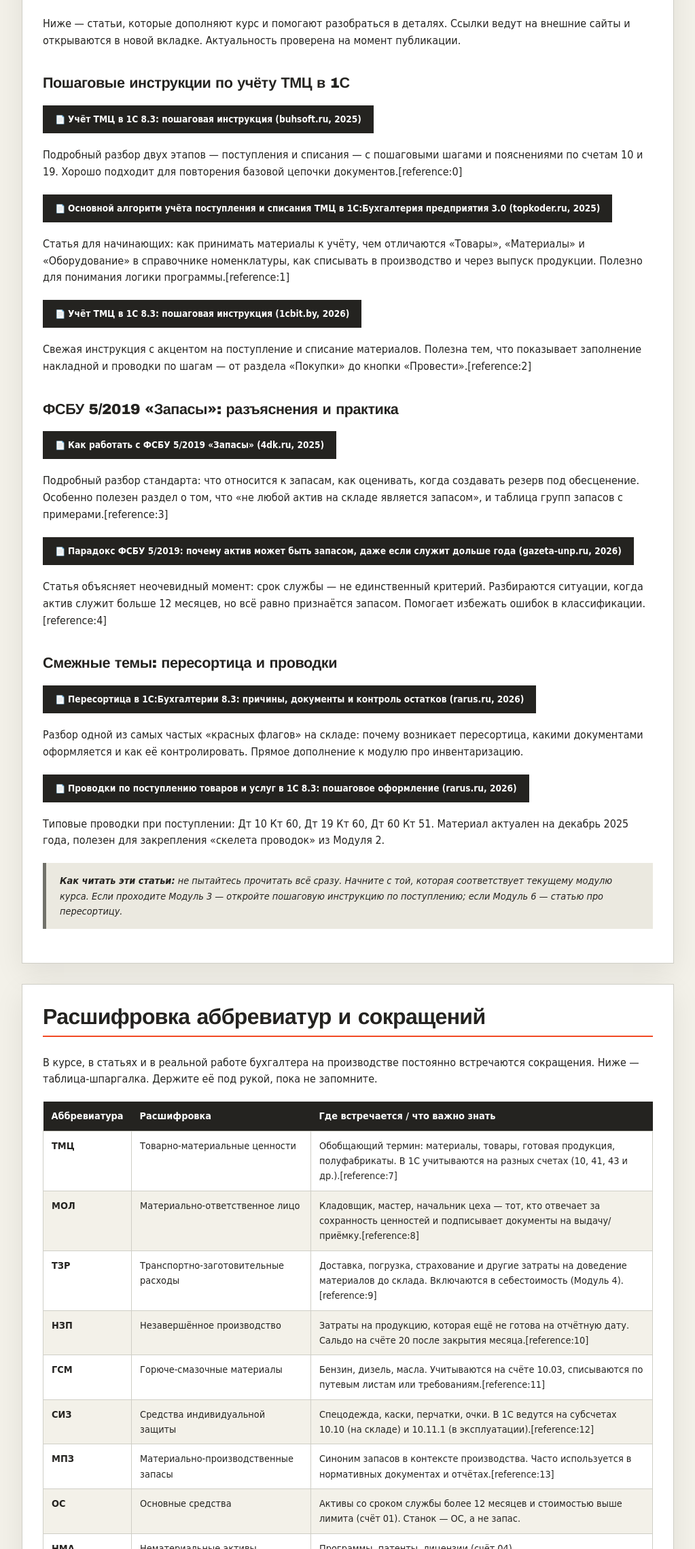
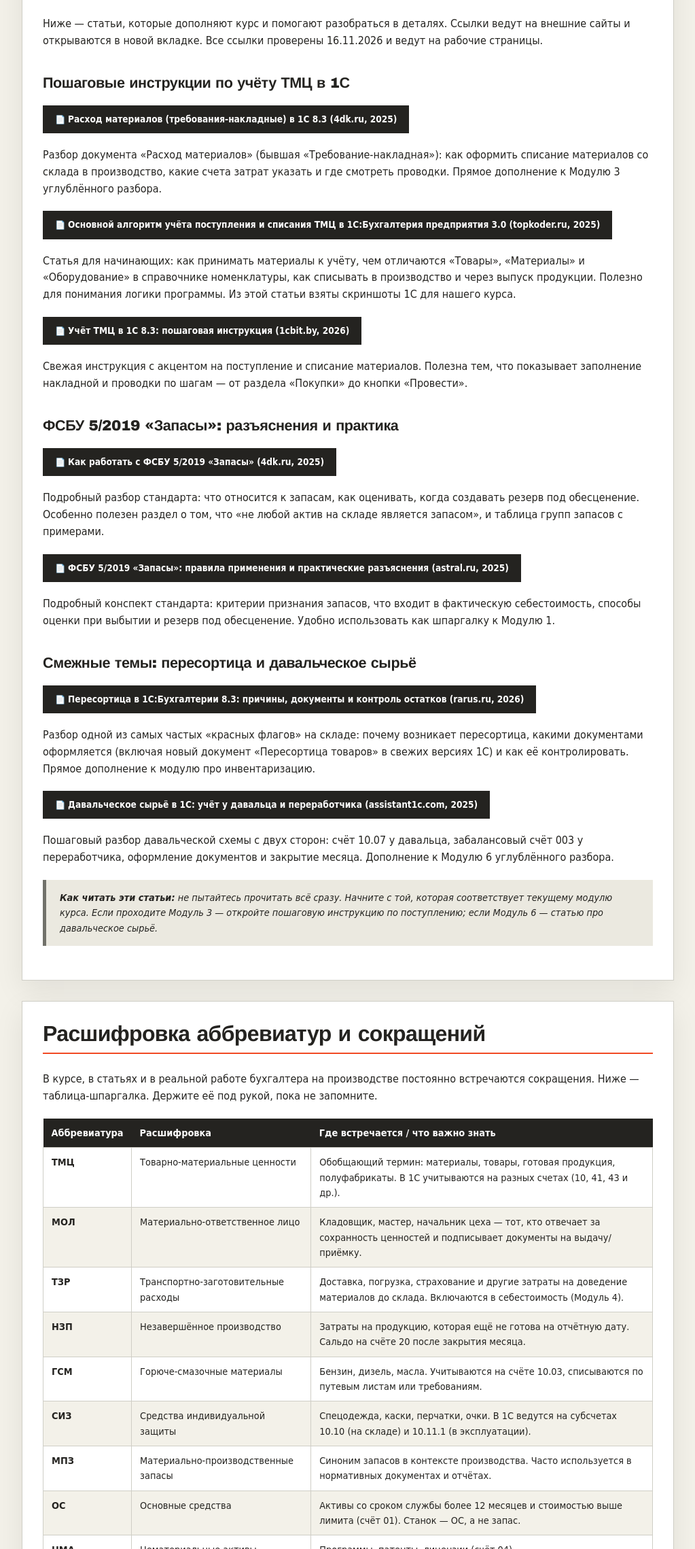
Before and after one commit to cha-cha-cha-light/alex, a plain HTML site: page tmc_resources.html in a window 1280 px wide. Shown: the part 522-2800 px from the top of the page at 68% size, without its empty margins (128-1151 px from the left). Drawn offline with Linux system fonts and the light colour scheme.

Commit message:
tmc_resources: заменены битые ссылки (buhsoft→4dk.ru, gazeta-unp→astral.ru, домены rarus→конкретные статьи rarus/assistant1c), убран мусор [reference:N]. tmc_accounts: уточнены 10.06, 10.11 (10.11.1), 003 (003.01/003.02), добавлен скриншот субсчетов счёта 10

```diff
--- a/tmc_resources.html
+++ b/tmc_resources.html
@@ -30,29 +30,29 @@
         <!-- РАЗДЕЛ 1: СТАТЬИ -->
         <div class="module">
             <h2>Полезные статьи из интернета</h2>
-            <p>Ниже — статьи, которые дополняют курс и помогают разобраться в деталях. Ссылки ведут на внешние сайты и открываются в новой вкладке. Актуальность проверена на момент публикации.</p>
+            <p>Ниже — статьи, которые дополняют курс и помогают разобраться в деталях. Ссылки ведут на внешние сайты и открываются в новой вкладке. Все ссылки проверены 16.11.2026 и ведут на рабочие страницы.</p>
 
             <h3>Пошаговые инструкции по учёту ТМЦ в 1С</h3>
             <div class="resources">
-                <a href="https://www.buhsoft.ru/article/1328-uchet-tmts-v-1s-83-poshagovaya-instruktsiya" class="article-link" target="_blank">
-                    Учёт ТМЦ в 1С 8.3: пошаговая инструкция (buhsoft.ru, 2025)
+                <a href="https://4dk.ru/art/35302-raskhod-materialov-trebovaniya-nakladnye-v-1s-8-3" class="article-link" target="_blank">
+                    Расход материалов (требования-накладные) в 1С 8.3 (4dk.ru, 2025)
                 </a>
             </div>
-            <p>Подробный разбор двух этапов — поступления и списания — с пошаговыми шагами и пояснениями по счетам 10 и 19. Хорошо подходит для повторения базовой цепочки документов.[reference:0]</p>
+            <p>Разбор документа «Расход материалов» (бывшая «Требование-накладная»): как оформить списание материалов со склада в производство, какие счета затрат указать и где смотреть проводки. Прямое дополнение к Модулю 3 углублённого разбора.</p>
 
             <div class="resources">
                 <a href="https://topkoder.ru/stati/uchet-tmc-v-1s-buhgalteriya-predpriyatiya/" class="article-link" target="_blank">
                     Основной алгоритм учёта поступления и списания ТМЦ в 1С:Бухгалтерия предприятия 3.0 (topkoder.ru, 2025)
                 </a>
             </div>
-            <p>Статья для начинающих: как принимать материалы к учёту, чем отличаются «Товары», «Материалы» и «Оборудование» в справочнике номенклатуры, как списывать в производство и через выпуск продукции. Полезно для понимания логики программы.[reference:1]</p>
+            <p>Статья для начинающих: как принимать материалы к учёту, чем отличаются «Товары», «Материалы» и «Оборудование» в справочнике номенклатуры, как списывать в производство и через выпуск продукции. Полезно для понимания логики программы. Из этой статьи взяты скриншоты 1С для нашего курса.</p>
 
             <div class="resources">
                 <a href="https://baranovichi.1cbit.by/blog/uchet-tmts-v-1s-8-3-poshagovaya-instruktsiya/" class="article-link" target="_blank">
                     Учёт ТМЦ в 1С 8.3: пошаговая инструкция (1cbit.by, 2026)
                 </a>
             </div>
-            <p>Свежая инструкция с акцентом на поступление и списание материалов. Полезна тем, что показывает заполнение накладной и проводки по шагам — от раздела «Покупки» до кнопки «Провести».[reference:2]</p>
+            <p>Свежая инструкция с акцентом на поступление и списание материалов. Полезна тем, что показывает заполнение накладной и проводки по шагам — от раздела «Покупки» до кнопки «Провести».</p>
 
             <h3>ФСБУ 5/2019 «Запасы»: разъяснения и практика</h3>
             <div class="resources">
@@ -60,32 +60,32 @@
                     Как работать с ФСБУ 5/2019 «Запасы» (4dk.ru, 2025)
                 </a>
             </div>
-            <p>Подробный разбор стандарта: что относится к запасам, как оценивать, когда создавать резерв под обесценение. Особенно полезен раздел о том, что «не любой актив на складе является запасом», и таблица групп запасов с примерами.[reference:3]</p>
+            <p>Подробный разбор стандарта: что относится к запасам, как оценивать, когда создавать резерв под обесценение. Особенно полезен раздел о том, что «не любой актив на складе является запасом», и таблица групп запасов с примерами.</p>
 
             <div class="resources">
-                <a href="https://e.gazeta-unp.ru/" class="article-link" target="_blank">
-                    Парадокс ФСБУ 5/2019: почему актив может быть запасом, даже если служит дольше года (gazeta-unp.ru, 2026)
+                <a href="https://astral.ru/aj/elem/fsbu-5-2019-zapasy/" class="article-link" target="_blank">
+                    ФСБУ 5/2019 «Запасы»: правила применения и практические разъяснения (astral.ru, 2025)
                 </a>
             </div>
-            <p>Статья объясняет неочевидный момент: срок службы — не единственный критерий. Разбираются ситуации, когда актив служит больше 12 месяцев, но всё равно признаётся запасом. Помогает избежать ошибок в классификации.[reference:4]</p>
+            <p>Подробный конспект стандарта: критерии признания запасов, что входит в фактическую себестоимость, способы оценки при выбытии и резерв под обесценение. Удобно использовать как шпаргалку к Модулю 1.</p>
 
-            <h3>Смежные темы: пересортица и проводки</h3>
+            <h3>Смежные темы: пересортица и давальческое сырьё</h3>
             <div class="resources">
-                <a href="https://rarus.ru/" class="article-link" target="_blank">
+                <a href="https://rarus.ru/publications/20260204-rabota-1c-buh-peresortitsa-v-1c-buh-8-3-prichiny-dokumenty-i-kontrol-ostatkov-805798/" class="article-link" target="_blank">
                     Пересортица в 1С:Бухгалтерии 8.3: причины, документы и контроль остатков (rarus.ru, 2026)
                 </a>
             </div>
-            <p>Разбор одной из самых частых «красных флагов» на складе: почему возникает пересортица, какими документами оформляется и как её контролировать. Прямое дополнение к модулю про инвентаризацию.</p>
+            <p>Разбор одной из самых частых «красных флагов» на складе: почему возникает пересортица, какими документами оформляется (включая новый документ «Пересортица товаров» в свежих версиях 1С) и как её контролировать. Прямое дополнение к модулю про инвентаризацию.</p>
 
             <div class="resources">
-                <a href="https://rarus.ru/" class="article-link" target="_blank">
-                    Проводки по поступлению товаров и услуг в 1С 8.3: пошаговое оформление (rarus.ru, 2026)
+                <a href="https://assistant1c.com/blog/1c-buhgalteriya/proizvodstvo/davalcheskoe-syre-v-1s/" class="article-link" target="_blank">
+                    Давальческое сырьё в 1С: учёт у давальца и переработчика (assistant1c.com, 2025)
                 </a>
             </div>
-            <p>Типовые проводки при поступлении: Дт 10 Кт 60, Дт 19 Кт 60, Дт 60 Кт 51. Материал актуален на декабрь 2025 года, полезен для закрепления «скелета проводок» из Модуля 2.</p>
+            <p>Пошаговый разбор давальческой схемы с двух сторон: счёт 10.07 у давальца, забалансовый счёт 003 у переработчика, оформление документов и закрытие месяца. Дополнение к Модулю 6 углублённого разбора.</p>
 
             <div class="self-check">
-                <strong>Как читать эти статьи:</strong> не пытайтесь прочитать всё сразу. Начните с той, которая соответствует текущему модулю курса. Если проходите Модуль 3 — откройте пошаговую инструкцию по поступлению; если Модуль 6 — статью про пересортицу.
+                <strong>Как читать эти статьи:</strong> не пытайтесь прочитать всё сразу. Начните с той, которая соответствует текущему модулю курса. Если проходите Модуль 3 — откройте пошаговую инструкцию по поступлению; если Модуль 6 — статью про давальческое сырьё.
             </div>
         </div>
 
@@ -106,37 +106,37 @@
                     <tr>
                         <td><strong>ТМЦ</strong></td>
                         <td>Товарно-материальные ценности</td>
-                        <td>Обобщающий термин: материалы, товары, готовая продукция, полуфабрикаты. В 1С учитываются на разных счетах (10, 41, 43 и др.).[reference:7]</td>
+                        <td>Обобщающий термин: материалы, товары, готовая продукция, полуфабрикаты. В 1С учитываются на разных счетах (10, 41, 43 и др.).</td>
                     </tr>
                     <tr>
                         <td><strong>МОЛ</strong></td>
                         <td>Материально-ответственное лицо</td>
-                        <td>Кладовщик, мастер, начальник цеха — тот, кто отвечает за сохранность ценностей и подписывает документы на выдачу/приёмку.[reference:8]</td>
+                        <td>Кладовщик, мастер, начальник цеха — тот, кто отвечает за сохранность ценностей и подписывает документы на выдачу/приёмку.</td>
                     </tr>
                     <tr>
                         <td><strong>ТЗР</strong></td>
                         <td>Транспортно-заготовительные расходы</td>
-                        <td>Доставка, погрузка, страхование и другие затраты на доведение материалов до склада. Включаются в себестоимость (Модуль 4).[reference:9]</td>
+                        <td>Доставка, погрузка, страхование и другие затраты на доведение материалов до склада. Включаются в себестоимость (Модуль 4).</td>
                     </tr>
                     <tr>
                         <td><strong>НЗП</strong></td>
                         <td>Незавершённое производство</td>
-                        <td>Затраты на продукцию, которая ещё не готова на отчётную дату. Сальдо на счёте 20 после закрытия месяца.[reference:10]</td>
+                        <td>Затраты на продукцию, которая ещё не готова на отчётную дату. Сальдо на счёте 20 после закрытия месяца.</td>
                     </tr>
                     <tr>
                         <td><strong>ГСМ</strong></td>
                         <td>Горюче-смазочные материалы</td>
-                        <td>Бензин, дизель, масла. Учитываются на счёте 10.03, списываются по путевым листам или требованиям.[reference:11]</td>
+                        <td>Бензин, дизель, масла. Учитываются на счёте 10.03, списываются по путевым листам или требованиям.</td>
                     </tr>
                     <tr>
                         <td><strong>СИЗ</strong></td>
                         <td>Средства индивидуальной защиты</td>
-                        <td>Спецодежда, каски, перчатки, очки. В 1С ведутся на субсчетах 10.10 (на складе) и 10.11.1 (в эксплуатации).[reference:12]</td>
+                        <td>Спецодежда, каски, перчатки, очки. В 1С ведутся на субсчетах 10.10 (на складе) и 10.11.1 (в эксплуатации).</td>
                     </tr>
                     <tr>
                         <td><strong>МПЗ</strong></td>
                         <td>Материально-производственные запасы</td>
-                        <td>Синоним запасов в контексте производства. Часто используется в нормативных документах и отчётах.[reference:13]</td>
+                        <td>Синоним запасов в контексте производства. Часто используется в нормативных документах и отчётах.</td>
                     </tr>
                     <tr>
                         <td><strong>ОС</strong></td>
@@ -151,7 +151,7 @@
                     <tr>
                         <td><strong>УПД</strong></td>
                         <td>Универсальный передаточный документ</td>
-                        <td>Документ, заменяющий одновременно накладную и счёт-фактуру. Используется в 1С при поступлении (раздел «Покупки»).[reference:14]</td>
+                        <td>Документ, заменяющий одновременно накладную и счёт-фактуру. Используется в 1С при поступлении (раздел «Покупки»).</td>
                     </tr>
                     <tr>
                         <td><strong>ФСБУ</strong></td>
@@ -233,7 +233,7 @@
         </div>
 
         <footer class="footer">
-            <div><strong>КУРС ТМЦ</strong> · полезные материалы и глоссарий</div>
+            <div><strong>КУРС ТМЦ</strong> · полезные материалы и глоссарий · ссылки проверены 16.11.2026</div>
             <div><a href="index.html">Вернуться в каталог</a></div>
         </footer>
 
```
Also changed, not shown: tmc_accounts.html (+6 -4 lines).
